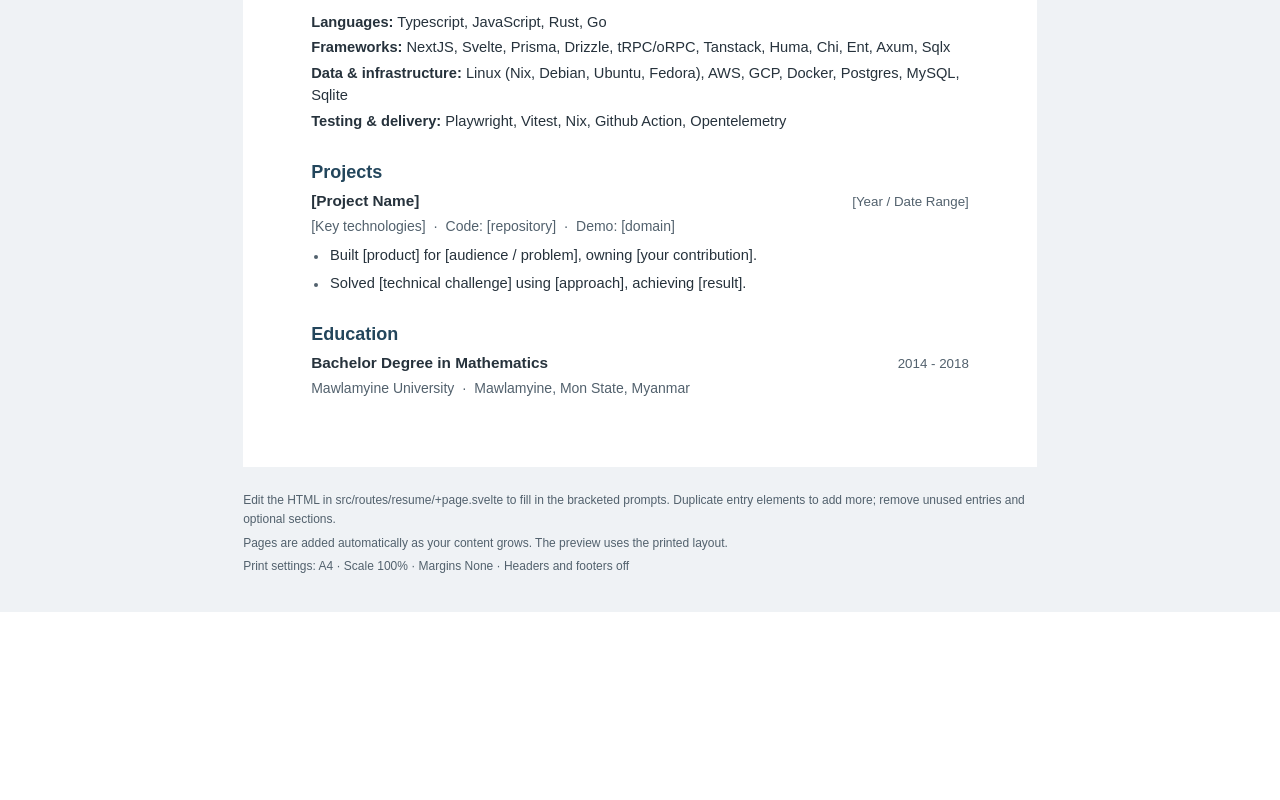
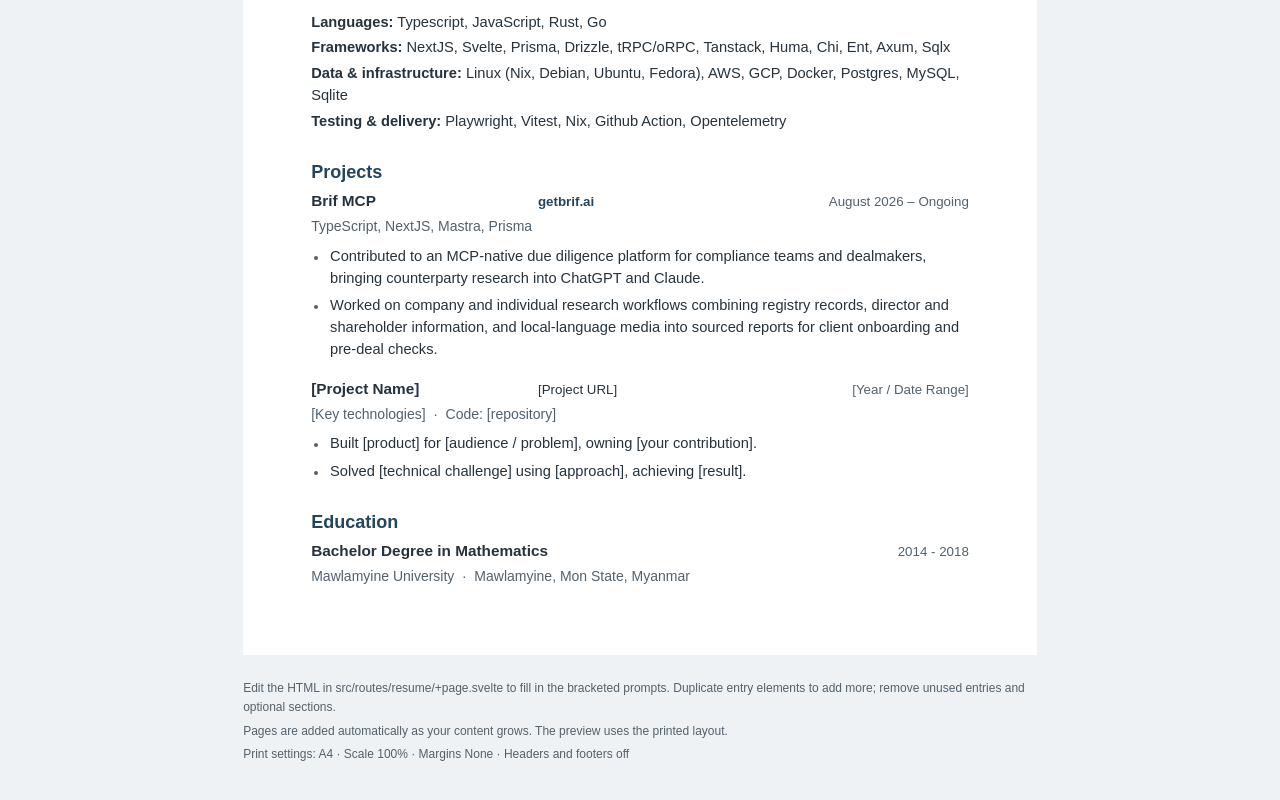
Before and after one commit to Oungseik/oungseik.github.io, a SvelteKit app: page /resume in a window 1280 px wide. Shown: the part 1324-2124 px from the top of the page. Before the commit the page ends 1936 px from the top, so only its background shows below. Built offline with nearby package versions, Linux system fonts and the light colour scheme.

Commit message:
Update Brif resume entry and project heading layout

```diff
--- a/src/routes/resume/+page.svelte
+++ b/src/routes/resume/+page.svelte
@@ -287,15 +287,39 @@
 
               <section class="resume-section" aria-labelledby="projects-heading">
                 <h2 id="projects-heading">Projects</h2>
+
                 <div class="entry">
                   <header class="entry-header">
-                    <div class="entry-heading">
+                    <div class="entry-heading project-heading">
+                      <h3>Brif MCP</h3>
+                      <a class="project-url" href="https://www.getbrif.ai/">getbrif.ai</a>
+                      <p class="entry-date">August 2026 – Ongoing</p>
+                    </div>
+                    <p class="entry-context">TypeScript, NextJS, Mastra, Prisma</p>
+                  </header>
+                  <ul>
+                    <li>
+                      Contributed to an MCP-native due diligence platform for compliance teams and
+                      dealmakers, bringing counterparty research into ChatGPT and Claude.
+                    </li>
+                    <li>
+                      Worked on company and individual research workflows combining registry
+                      records, director and shareholder information, and local-language media into
+                      sourced reports for client onboarding and pre-deal checks.
+                    </li>
+                  </ul>
+                </div>
+
+                <div class="entry">
+                  <header class="entry-header">
+                    <div class="entry-heading project-heading">
                       <h3>[Project Name]</h3>
+                      <span class="project-url">[Project URL]</span>
                       <p class="entry-date">[Year / Date Range]</p>
                     </div>
                     <p class="entry-context">
                       [Key technologies] <span aria-hidden="true">·</span>
-                      Code: [repository] <span aria-hidden="true">·</span> Demo: [domain]
+                      Code: [repository]
                     </p>
                   </header>
                   <ul>
--- a/src/routes/resume/resume.css
+++ b/src/routes/resume/resume.css
@@ -105,6 +105,21 @@
   gap: 6mm;
 }
 
+.resume .project-heading {
+  display: grid;
+  grid-template-columns: repeat(3, minmax(0, 1fr));
+}
+
+.resume .project-url {
+  min-width: 0;
+  font-size: 10pt;
+  overflow-wrap: anywhere;
+}
+
+.resume .project-heading .entry-date {
+  text-align: right;
+}
+
 .resume h3 {
   min-width: 0;
   font-size: 11.5pt;
```
